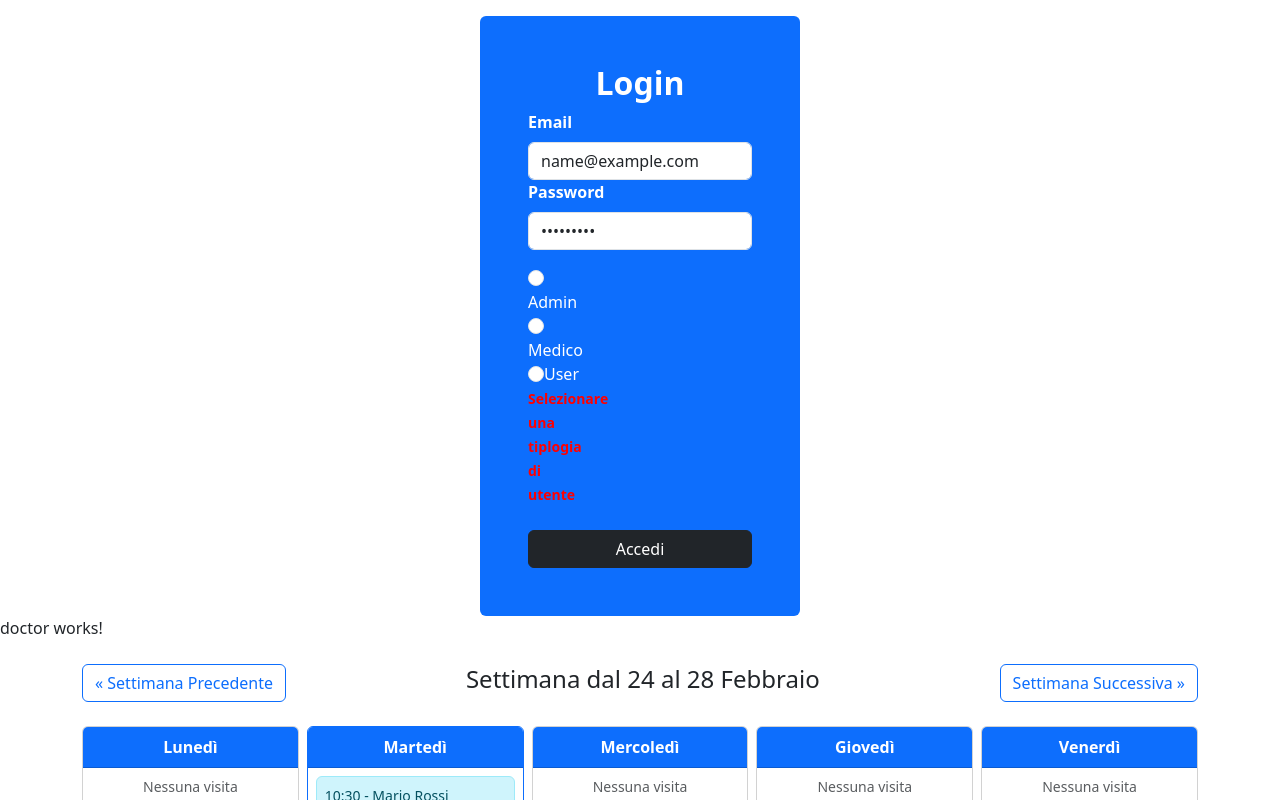
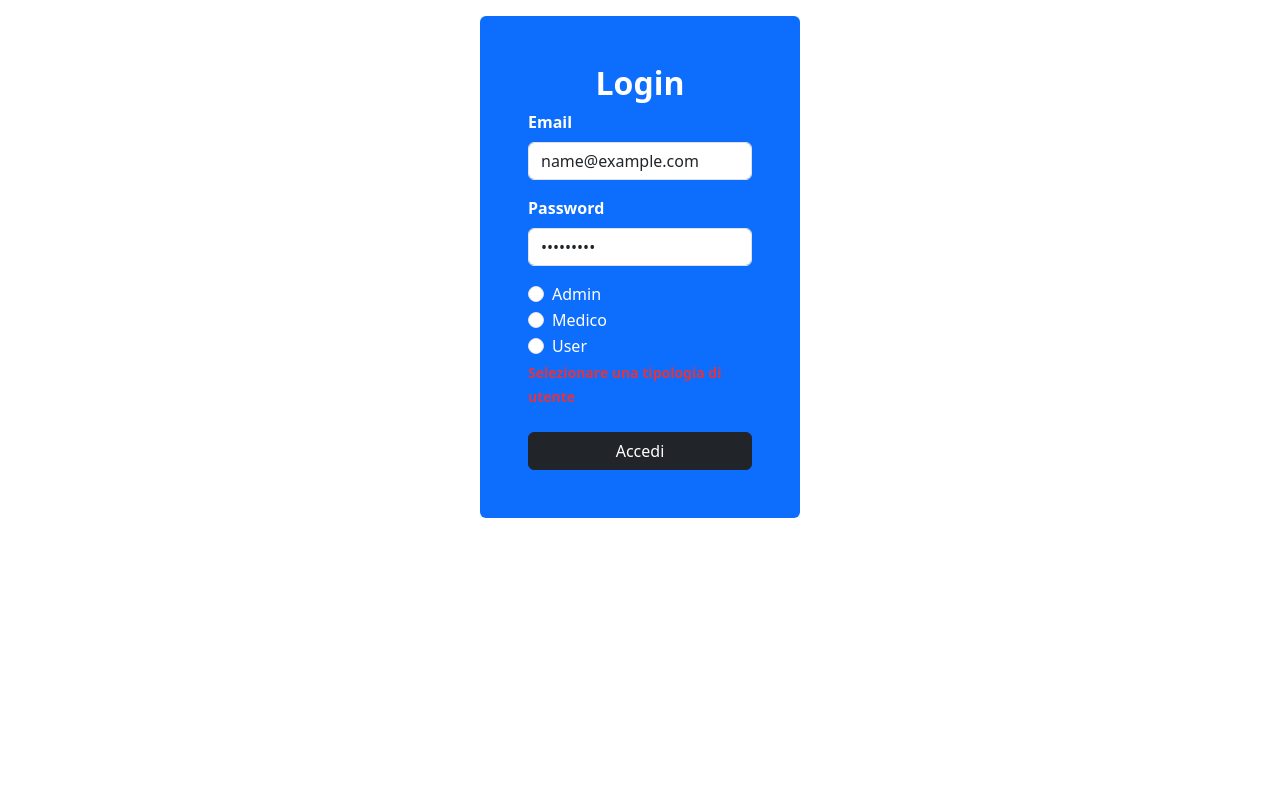
Before and after one commit to Stefano-Tomatis/Progetto-TPSIT-5a, an Angular app in the folder angular/clientSide/: page / in a window 1280 px wide. Both pictures are taken after typing "name@example.com", "Sample123" into the empty fields and a click on the button "Accedi". Shown: the top 800 px of the page. Built offline with nearby package versions, Linux system fonts and the light colour scheme.

Commit message:
Aggiunta  logica frontend per il login
aggiunti servizi per gestire le comunicazione col server e per controllare in che stato si trova la pagina ergo se c'è qualcuno loggato e chi è loggato.

```diff
--- a/angular/clientSide/src/app/app.component.html
+++ b/angular/clientSide/src/app/app.component.html
@@ -1,7 +1,13 @@
-<login> </login>
 
-<doctor></doctor>
-
-<user></user>
-
-<admin></admin>
+@if(!serviceDati.isAdmin() && !serviceDati.isDoctor() && !serviceDati.isUser())
+{
+    <login> </login>
+}@else if (serviceDati.isDoctor()) {
+    <doctor></doctor>
+}@else if (serviceDati.isUser()) {
+    <user></user>
+}@else if (serviceDati.isAdmin()) {
+    <admin></admin>
+}@else {
+    <h1>Errore nel caricamento della pagina</h1>
+}
--- a/angular/clientSide/src/app/app.component.ts
+++ b/angular/clientSide/src/app/app.component.ts
@@ -4,6 +4,7 @@ import { AdminComponent } from './admin/admin.component';
 import { LoginComponent } from './login/login.component';
 import { UserComponent } from './user/user.component';
 import { DoctorComponent } from './doctor/doctor.component';
+import { ServiceDatiService } from './service-dati.service';
 
 @Component({
   selector: 'app-root',
@@ -13,4 +14,6 @@ import { DoctorComponent } from './doctor/doctor.component';
 })
 export class AppComponent {
   title = 'clientSide';
+
+  constructor(public serviceDati: ServiceDatiService) {}
 }
--- a/angular/clientSide/src/app/doctor/doctor.component.ts
+++ b/angular/clientSide/src/app/doctor/doctor.component.ts
@@ -1,4 +1,5 @@
 import { Component } from '@angular/core';
+import { OnInit } from '@angular/core';
 
 @Component({
   selector: 'doctor',
@@ -6,6 +7,10 @@ import { Component } from '@angular/core';
   templateUrl: './doctor.component.html',
   styleUrl: './doctor.component.css'
 })
-export class DoctorComponent {
+export class DoctorComponent implements OnInit {
+
+  ngOnInit(): void {
+
+  }
 
 }
--- a/angular/clientSide/src/app/login/login.component.html
+++ b/angular/clientSide/src/app/login/login.component.html
@@ -1,63 +1,54 @@
-<form #f="ngForm" (ngSubmit)="onSubmit(f)" novalidate class="w-25 mx-auto bg-primary text-white p-5 rounded mt-3">
+<form [formGroup]="form" (ngSubmit)="onSubmit()" novalidate class="w-25 mx-auto bg-primary text-white p-5 rounded mt-3">
 
   <h3 class="text-center fs-2 fw-bold" id="titoloLogin">Login</h3>
-    <div>
-      <label class="form-label fw-bold">Email </label>
+
+  <div class="mb-3">
+    <label class="form-label fw-bold">Email</label>
     <input type="email"
-             name="email"
-             [(ngModel)]="model.email"
-             required
-             pattern="[a-z0-9._%+\-]+@[a-z0-9.\-]+\.[a-z]{2,}$"
+           formControlName="email"
            class="form-control"
-             #email="ngModel">
+           [class.is-invalid]="form.get('email')?.invalid && form.get('email')?.touched">
 
-      @if(email.invalid && email.dirty){
-      <div style="color:red;font-weight:bold">
-        @if(email.errors?.['required']){
-          <small>La mail è obbligatoria</small>
-        }
-        @if(email.errors?.['pattern']){
-          <small>Formato mail non valido</small>
-        }
+    @if(form.get('email')?.invalid && form.get('email')?.touched){
+      <div class="text-danger fw-bold">
+        @if(form.get('email')?.errors?.['required']){ <small>La mail è obbligatoria</small> }
+        @if(form.get('email')?.errors?.['pattern'] || form.get('email')?.errors?.['email']){ <small>Formato non valido</small> }
       </div>
     }
   </div>
 
-  <div>
+  <div class="mb-3">
     <label class="form-label fw-bold">Password</label>
     <input type="password"
-         name="pwd"
-         [(ngModel)]="model.password"
-         required
+           formControlName="password"
            class="form-control"
-         #pwd="ngModel">
+           [class.is-invalid]="form.get('password')?.invalid && form.get('password')?.touched">
 
-  @if(pwd.invalid && pwd.dirty){
-    <div style="color:red;font-weight:bold">
-      @if(pwd.errors?.['required']){
-        <small>La password è obbligatoria</small>
-      }
+    @if(form.get('password')?.invalid && form.get('password')?.touched){
+      <div class="text-danger fw-bold">
+        @if(form.get('password')?.errors?.['required']){ <small>La password è obbligatoria</small> }
+        @if(form.get('password')?.errors?.['minlength']){ <small>Minimo 6 caratteri</small> }
       </div>
     }
   </div>
 
-<div class="mt-3 w-25">
-    <!-- <label class="form-check-label">Io sono:</label> -->
-    @for(t of tipologie;track $index){
-      <div><label>
-        <input type="radio" name="tipologia"
-          [(ngModel)]="model.tipologia"
+  <div class="mt-3">
+    @for(t of tipologie; track t){
+      <div class="form-check">
+        <input type="radio"
                [value]="t"
+               formControlName="tipologia"
                class="form-check-input"
-          (change)="onRadioChange($event)">{{ t }}
-      </label></div>
+               [id]="'radio-' + t">
+        <label class="form-check-label" [for]="'radio-' + t">{{ t }}</label>
+      </div>
     }
-    @if(visErrRadio){
-      <small style="color:red;font-weight:bold">Selezionare una tiplogia di utente</small>
+
+    @if(form.get('tipologia')?.invalid && form.get('tipologia')?.touched){
+      <small class="text-danger fw-bold">Selezionare una tipologia di utente</small>
     }
   </div>
 
   <button type="submit" class="btn btn-dark w-100 mt-4">Accedi</button>
 
-
 </form>
--- a/angular/clientSide/src/app/login/login.component.ts
+++ b/angular/clientSide/src/app/login/login.component.ts
@@ -1,61 +1,91 @@
 import { Component } from '@angular/core';
-import { NgForm, FormsModule } from '@angular/forms';
-import { NgStyle } from '@angular/common';
-import { HttpClient } from '@angular/common/http';
+import { FormBuilder, Validators, FormGroup, ReactiveFormsModule } from '@angular/forms';
+import { CommonModule } from '@angular/common';
+import { ModuloHttpService } from '../modulo-http.service';
+import { Observable } from 'rxjs';
+import { ServiceDatiService } from '../service-dati.service';
 
 @Component({
   selector: 'login',
-  imports: [FormsModule,NgStyle],
+  standalone: true,
+  imports: [ReactiveFormsModule, CommonModule],
   templateUrl: './login.component.html',
   styleUrl: './login.component.css'
 })
 export class LoginComponent {
+  tipologie = ["Admin", "Medico", "User"];
+  form: FormGroup;
 
-  tipologie=["Admin","Medico","User"]
-
-  constructor(private http: HttpClient) { }
-
-  model = {
-    tipologia:"",
-    email:"",
-    password:"",
-  };
-
-  onSubmit(form: NgForm)
-  {
-    if(form.valid && this.noRadio==false){
-      console.log("MODEL:----------------------------");
-      console.log(this.model);
-      const url = ' http://localhost:4656/'; // RICORDA L'INDIRIZZO
-
-      this.http.post(url, this.model).subscribe({
-        next: (response) => {
-          console.log("Login effettuato", response);
-        },
-        error: (err) => {
-          console.error("Errore durante il login", err);
-          alert("Credenziali non valide o errore server");
-        },
-        complete: () => {
-          console.log("Richiesta completata");
-        }
-      });
+  constructor(public DS: ServiceDatiService, private fb: FormBuilder, private http: ModuloHttpService) {
+    this.form = this.fb.group({
+      tipologia: ['', [Validators.required]],
+      email: ['', [
+        Validators.required,
+        Validators.email,
+        Validators.pattern("[a-z0-9._%+\-]+@[a-z0-9.\-]+\.[a-z]{2,}$")
+      ]],
+      password: ['', [Validators.required, Validators.minLength(6)]]
+    });
+  }
 
 
-    }else{
-      if(this.noRadio){
-        this.visErrRadio=true;
+  /*
+    ricordati di fare il service di mezzo per poter segnalare i vari login
+  */
+
+  onSubmit() {
+    if (this.form.valid) {
+      const tipologiaSelezionata = this.form.get('tipologia')?.value;
+      switch (tipologiaSelezionata) {
+      case 'Admin':
+        this.http.loginAsAdmin(this.form.value).subscribe({
+          next: (data) =>{
+            console.log("Login effettuato con successo")
+            console.log(data)
+            this.DS.loginAdmin()
+          },
+          error: (err) =>
+          {
+            console.log("Errore durante il login")
+            console.log(err)
+          }
+        })
+
+        break;
+      case 'Medico':
+          this.http.loginAsDoctor(this.form.value).subscribe({
+          next: (data) =>{
+            console.log("Login effettuato con successo")
+            console.log(data)
+            this.DS.loginDoctor()
+          },
+          error: (err) =>
+          {
+            console.log("Errore durante il login")
+            console.log(err)
+          }
+        })
+        break;
+      case 'User':
+          this.http.loginAsUser(this.form.value).subscribe({
+          next: (data) =>{
+            console.log("Login effettuato con successo")
+            console.log(data)
+            this.DS.loginUser()
+          },
+          error: (err) =>
+          {
+            console.log("Errore durante il login")
+            console.log(err)
+          }
+        })
+        break;
+      default:
+        console.warn("Tipologia non riconosciuta");
       }
+
+    } else {
+      this.form.markAllAsTouched();
     }
-
   }
-
-  visErrRadio:boolean = false;
-  noRadio:boolean = true;
-
-  onRadioChange(event:Event){
-    this.noRadio=false;
-    this.visErrRadio=false;
-  }
-
 }
--- /dev/null
+++ b/angular/clientSide/src/app/modulo-http.service.ts
@@ -0,0 +1,23 @@
+import { Injectable } from '@angular/core';
+import { HttpClient } from '@angular/common/http';
+import { Observable } from 'rxjs';
+
+@Injectable({
+  providedIn: 'root'
+})
+export class ModuloHttpService {
+
+  constructor(private http: HttpClient) { }
+
+   loginAsUser(user:any):Observable<any>{
+    return this.http.post('http://localhost:3000/session/login/user', user);
+  }
+
+   loginAsDoctor(user:any):Observable<any>{
+    return this.http.post('http://localhost:3000/session/login/doctor', user);
+  }
+
+   loginAsAdmin(user:any):Observable<any>{
+    return this.http.post('http://localhost:3000/session/login/admin', user); // da verificare endpoint
+  }
+}
--- /dev/null
+++ b/angular/clientSide/src/app/service-dati.service.ts
@@ -0,0 +1,43 @@
+import { Injectable } from '@angular/core';
+import { signal } from '@angular/core';
+
+@Injectable({
+  providedIn: 'root'
+})
+export class ServiceDatiService {
+
+  constructor() { }
+
+  isAdmin = signal <boolean>(false);
+  isUser = signal <boolean>(false);
+  isDoctor = signal <boolean>(false);
+
+  loginAdmin(){
+    this.isAdmin.set(true);
+    this.isUser.set(false);
+    this.isDoctor.set(false);
+  }
+
+  loginUser(){
+    this.isAdmin.set(false);
+    this.isUser.set(true);
+    this.isDoctor.set(false);
+  }
+
+  loginDoctor(){
+    this.isAdmin.set(false);
+    this.isUser.set(false);
+    this.isDoctor.set(true);
+  }
+
+  logOutAdmin(){
+    this.isAdmin.set(false);
+  }
+  logOutUser(){
+    this.isUser.set(false);
+  }
+  logOutDoctor(){
+    this.isDoctor.set(false);
+  }
+
+}
```
Also changed, not shown: 2 other files (tests, documents, lock files or other folders). Lines whose indentation alone changed are shown as unchanged.
